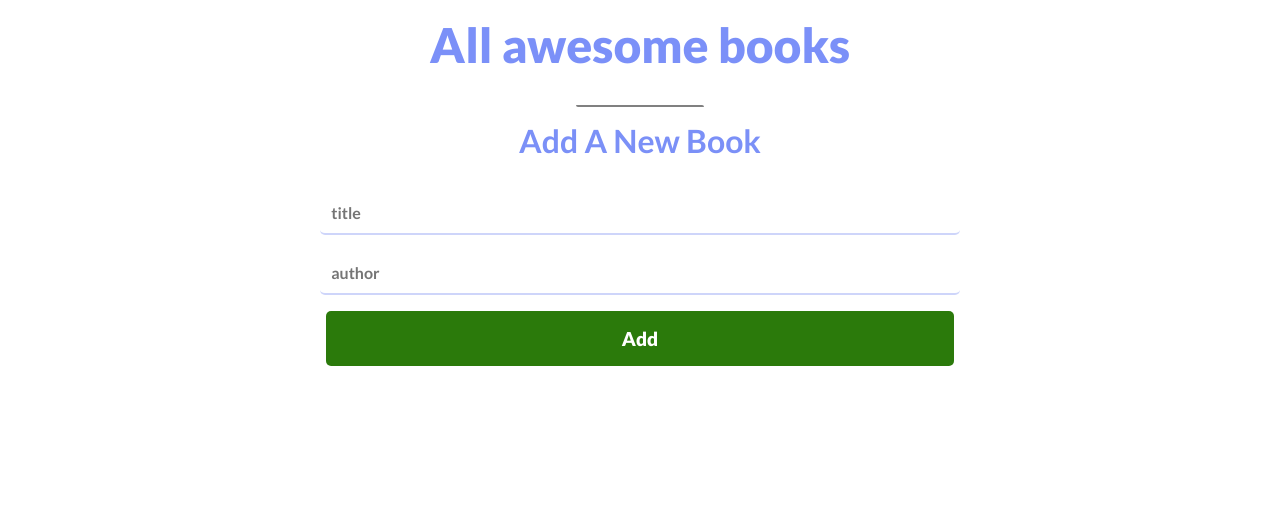
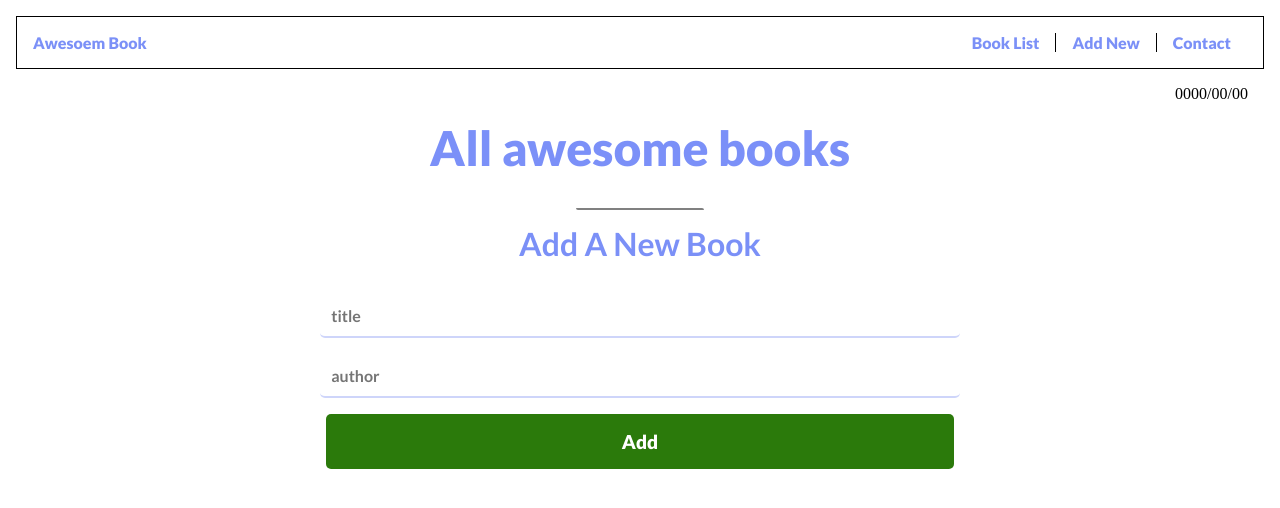
Before and after one commit to Hidar37/AwesomeBook, a website: page index.html in a window 1280 px wide. Drawn offline with Linux system fonts and the light colour scheme.

Commit message:
Navbar add to the page with their style.

```diff
--- a/index.html
+++ b/index.html
@@ -12,7 +12,16 @@
   </head>
 
   <body>
+    <nav class="nav-wrapper">
+      <a href="#" id="logo">Awesoem Book</a>
+      <ul class="nav-ul">
+        <li class="nav-item"><a href="#book-list" class="nav-link">Book List</a></li>
+        <li class="nav-item" id="border-both"><a href="#newBook" class="nav-link">Add New</a></li>
+        <li class="nav-item"><a href="#contact" class="nav-link">Contact</a></li>
+      </ul>
+    </nav>
     <header>
+      <p id="date">0000/00/00</p>
       <h1>All awesome books</h1>
     </header>
     <section id="book-list" class="book-display">
--- a/source/style/style.css
+++ b/source/style/style.css
@@ -24,7 +24,51 @@
   font-size: 16px;
 }
 
+/* Nav */
+.nav-wrapper {
+  border: 1px solid #000;
+  display: flex;
+  justify-content: space-between;
+  font-family: lg;
+  padding: 1rem;
+  margin: 1rem;
+}
+
+.nav-wrapper #logo {
+  text-decoration: none;
+  color: #7b90f7;
+  transition: all 0.3s;
+}
+
+.nav-ul {
+  display: flex;
+  justify-content: space-evenly;
+  list-style-type: none;
+}
+
+#border-both {
+  border-right: 1px solid #000;
+  border-left: 1px solid #000;
+}
+
+.nav-item .nav-link {
+  padding: 1rem;
+  color: #7b90f7;
+  text-decoration: none;
+  transition: all 0.3s;
+}
+
+.nav-item .nav-link:hover,
+.nav-wrapper #logo:hover {
+  color: #1d40ec;
+}
+
 /* Header Section */
+header #date {
+  text-align: right;
+  margin-right: 2rem;
+}
+
 header h1 {
   color: #7b90f8;
   text-align: center;
```
